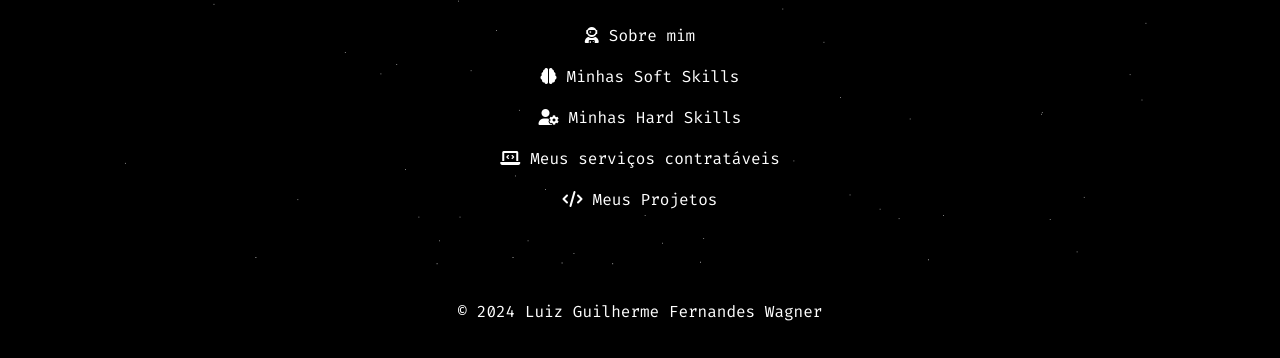
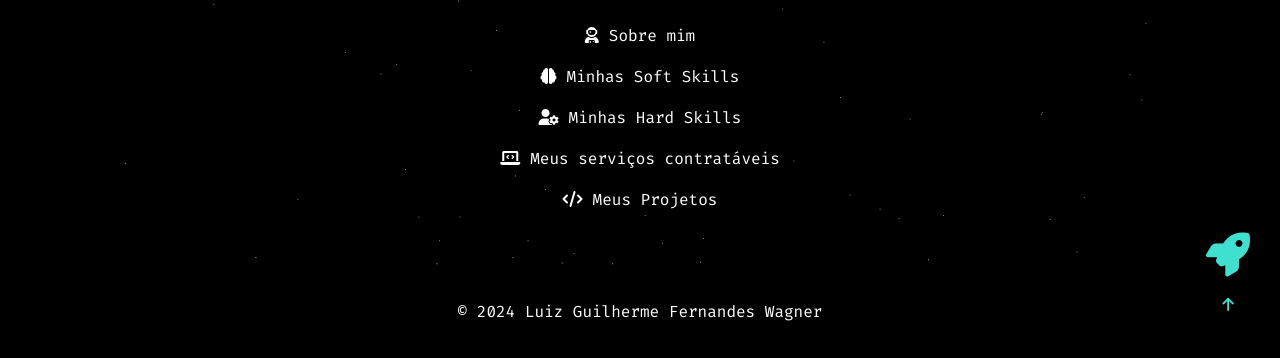
Before and after one commit to luizguilhermefw/portfolio, a PHP site: page / in a window 1280 px wide. Shown: the part 442-800 px from the top of the page. Run offline with PHP 8.4, Linux system fonts and the light colour scheme.

Commit message:
ajuste do btnTopo

```diff
--- a/style.css
+++ b/style.css
@@ -395,6 +395,7 @@
     border: none;
     padding: 10px;
     font-size: 44px;
+    color: turquoise;
     transition: transform 0.3s ease;
     transition: color 0.5s ease;
 }
```
